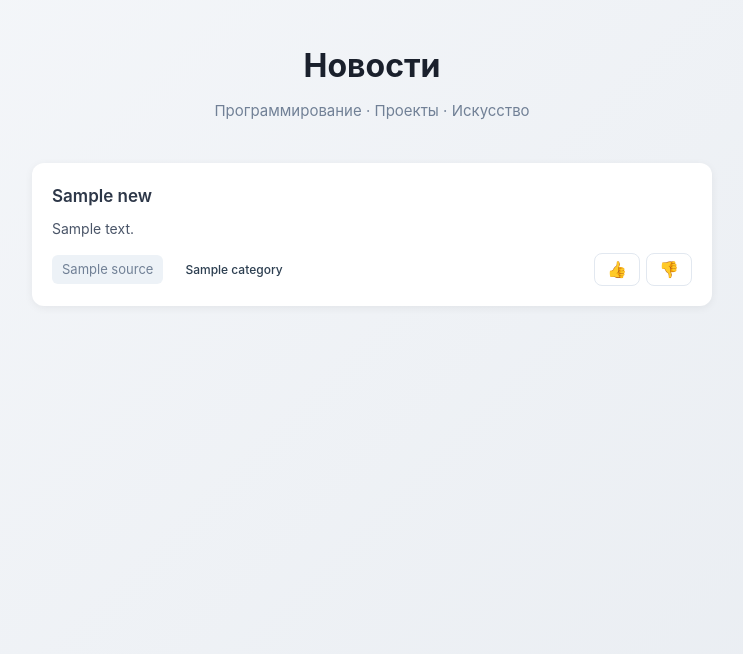
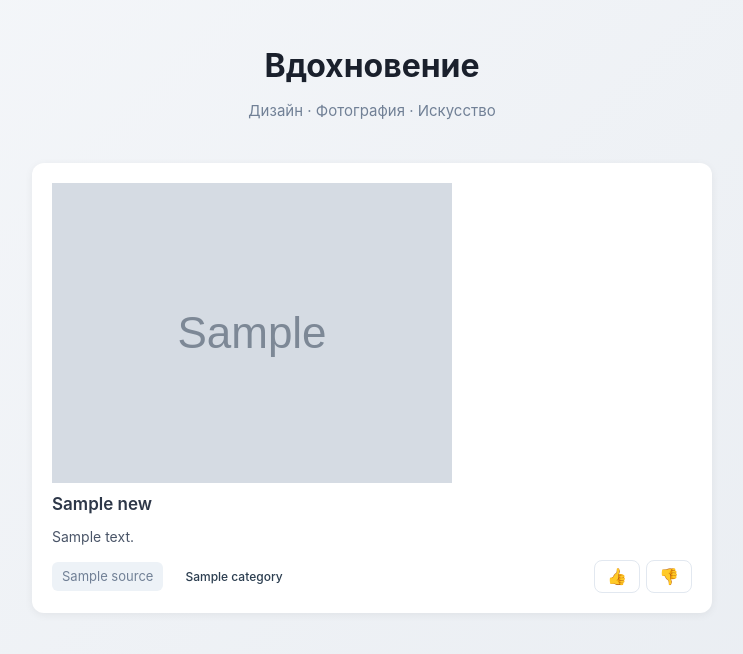
Before and after one commit to sb323364-hue/news-site, a Python web app: template templates/index.html in a window 1280 px wide. Shown: the top 654 px of the page, without its empty margins (268-1011 px from the left). Run offline with Jinja, Linux system fonts and the light colour scheme; the template is opened without the code that fills it: most values are stand-ins (such as "Sample title", 1, 10 or a date in 2020); grey boxes marked "Sample" are stand-in pictures.

Commit message:
Update index.html

```diff
--- a/templates/index.html
+++ b/templates/index.html
@@ -3,27 +3,34 @@
 <head>
 <meta charset="UTF-8">
 <meta name="viewport" content="width=device-width, initial-scale=1">
-<title>Новости</title>
+<title>Вдохновение</title>
 <link rel="stylesheet" href="/static/style.css">
 </head>
 <body>
 <div class="container">
   <header>
-    <h1>Новости</h1>
-    <p class="sub">Программирование · Проекты · Искусство</p>
+    <h1>Вдохновение</h1>
+    <p class="sub">Дизайн · Фотография · Искусство</p>
   </header>
+  <div class="grid">
     {% for n in news %}
     <div class="card">
+      {% if n.image_url %}
+      <a href="{{ n.url }}" target="_blank">
+        <img src="{{ n.image_url }}" alt="{{ n.title }}" loading="lazy">
+      </a>
+      {% endif %}
+      <div class="card-content">
         <a href="{{ n.url }}" target="_blank" class="title">{{ n.title }}</a>
         {% if n.summary %}<p class="summary">{{ n.summary }}</p>{% endif %}
         <div class="meta">
           <span class="src">{{ n.source }}</span>
           <span class="category {{ n.category }}">{{ n.category }}</span>
-      {% if n.rating == 1 %}<span class="tag good">важно</span>{% endif %}
-      {% if n.rating == -1 %}<span class="tag bad">не интересно</span>{% endif %}
+          {% if n.rating == 1 %}<span class="tag good">✓</span>{% endif %}
+          {% if n.rating == -1 %}<span class="tag bad">✗</span>{% endif %}
           <div class="actions">
             <form action="/rate/{{ n.id }}/1" method="post" style="display:inline">
-          <button class="btn up" title="Важно">👍</button>
+              <button class="btn up" title="Нравится">👍</button>
             </form>
             <form action="/rate/{{ n.id }}/-1" method="post" style="display:inline">
               <button class="btn down" title="Не интересно">👎</button>
@@ -31,9 +38,11 @@
           </div>
         </div>
       </div>
+    </div>
     {% else %}
     <p class="empty">Пока нет новостей. Подожди несколько минут.</p>
     {% endfor %}
   </div>
+</div>
 </body>
 </html>
```
Lines whose indentation alone changed are shown as unchanged.
